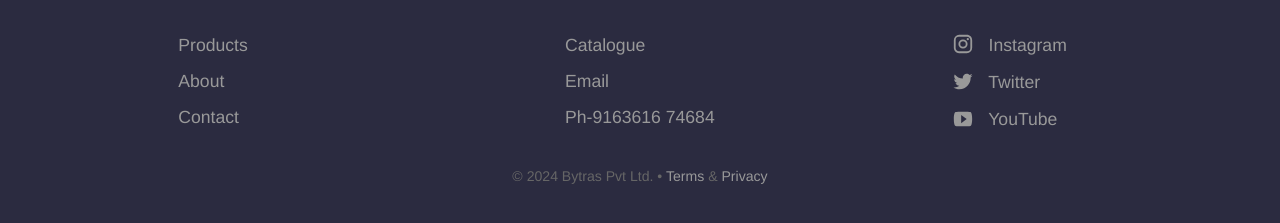
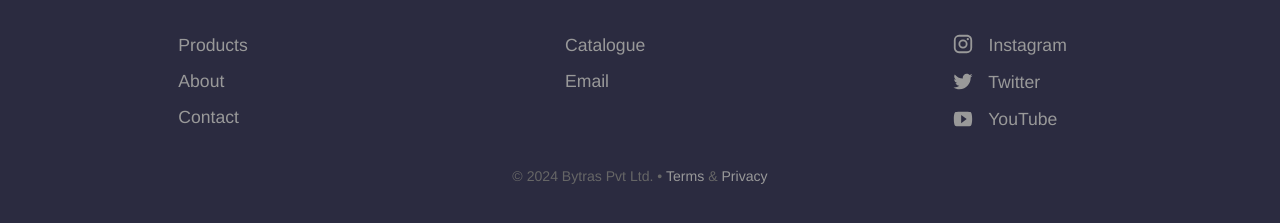
Before and after one commit to sujayadkesar/bytras, a Jekyll site: the page built from index.html, in a window 1280 px wide and 900 px high, scrolled down 5039 px. Shown: the part 664-887 px from the top of the window. Built offline with Jekyll 4.4.1, drawn with Linux system fonts in a browser that asks for light colours.

Commit message:
9163616 74684

```diff
--- a/_data/footer.yml
+++ b/_data/footer.yml
@@ -20,9 +20,6 @@
   - name: Email
     link: the.bytras@gmail.com
     new_window: true
-  - name: Ph-9163616 74684
-    link: /
-    new_window: false
 - links:
   - name: Instagram
     link: https://www.instagram.com/thebytras/?igsh=MW92c3VlYTYwdTUyNA%3D%3D&utm_source=qr
--- a/contact.html
+++ b/contact.html
@@ -36,6 +36,7 @@ map:
 
 		<h3 class="editable">Email</h3>
 		<p><a href="mailto:support@example.com">the.bytras@gmail.com</a></p>
+		<p>Ph No: +91 6361674684</p>
 	</div>
 </div>
 
```
